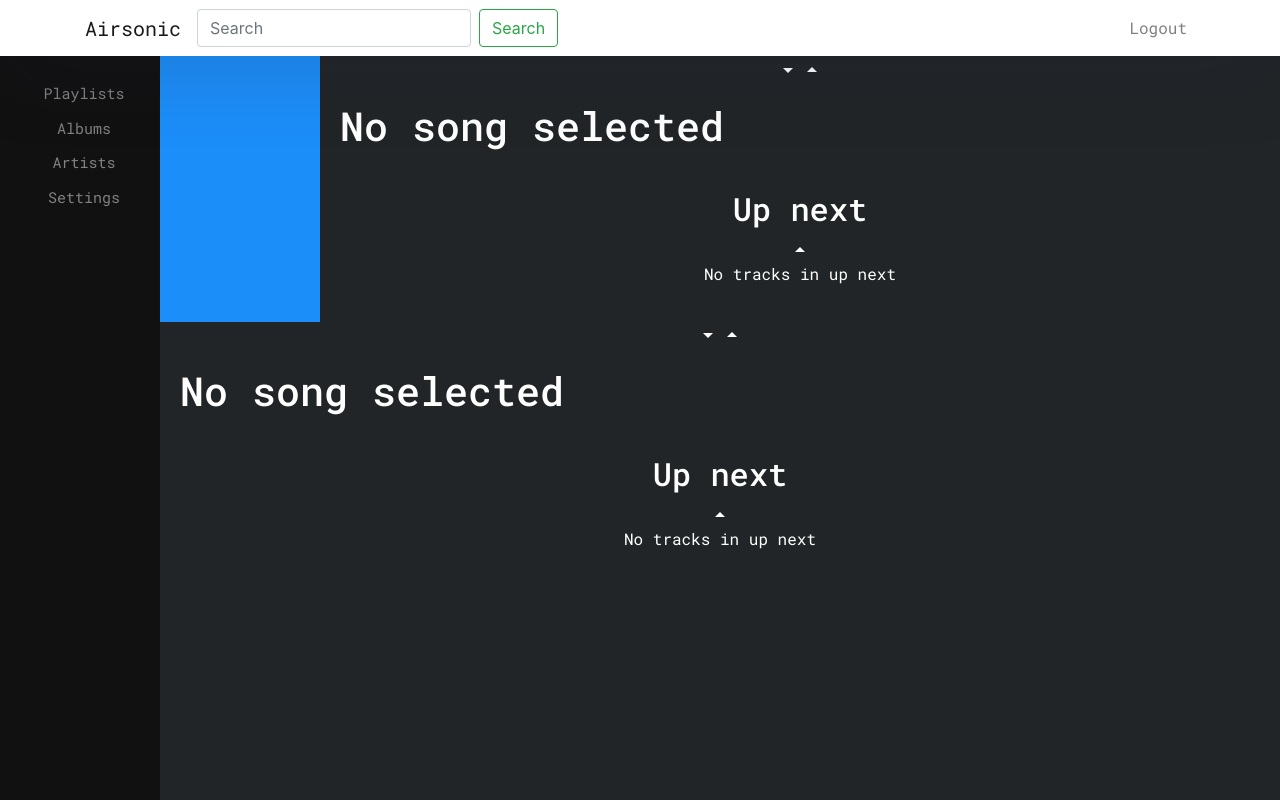
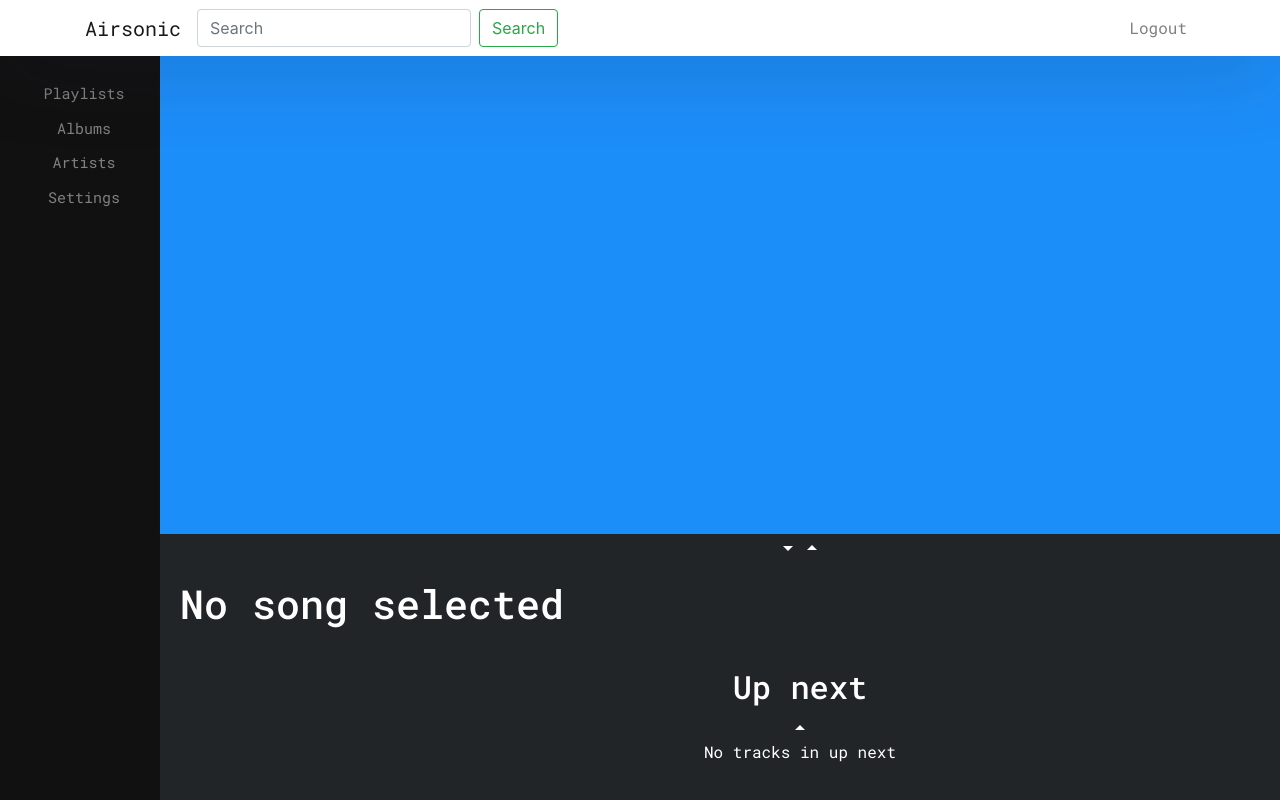
Before and after one commit to phil-hudson/airsonic-react, a React (Create React App) app: page /player in a window 1280 px wide. Built offline with nearby package versions, Linux system fonts and the light colour scheme.

Commit message:
pin player to bottom

```diff
--- a/src/App.js
+++ b/src/App.js
@@ -48,7 +48,7 @@ function App() {
                                     </Switch>
                                 </div>
                             )}
-                            <Player setPlayerToggled={setPlayerToggled}/>
+                            <Player toggled={playerToggled} setPlayerToggled={setPlayerToggled}/>
                         </div>
                     </Route>
                 </Switch>
--- a/src/components/pages/player.component.js
+++ b/src/components/pages/player.component.js
@@ -3,7 +3,6 @@ import UpNextPlaylist from "../generic/UpNextPlaylist.component";
 import {connect} from 'react-redux'
 import AudioPlayer from "../generic/AudioPlayer.component";
 import {ArrowDropDownOutlined, ArrowDropUpOutlined} from '@material-ui/icons';
-
 
 function mapStateToProps(state) {
     return {
@@ -12,9 +11,18 @@ function mapStateToProps(state) {
 }
 
 const Player = (props) => {
-
     return (
-        <div  style={{marginTop: 'auto', marginLeft: '160px', height:'100%', backgroundColor: '#212527', color: 'white'}}>
+        // TODO move to class
+        <div style={{
+            height: props.toggled ? '100%' : '',
+            bottom: 0,
+            position: 'fixed',
+            width: '100%',
+            paddingTop: props.toggled ? '66px' : '',
+            marginLeft: '160px',
+            backgroundColor: '#212527',
+            color: 'white'
+        }}>
             <ArrowDropDownOutlined className='pointer' onClick={() => props.setPlayerToggled(false)}/>
             <ArrowDropUpOutlined className='pointer' onClick={() => props.setPlayerToggled(true)}/>
             <AudioPlayer/>
```
